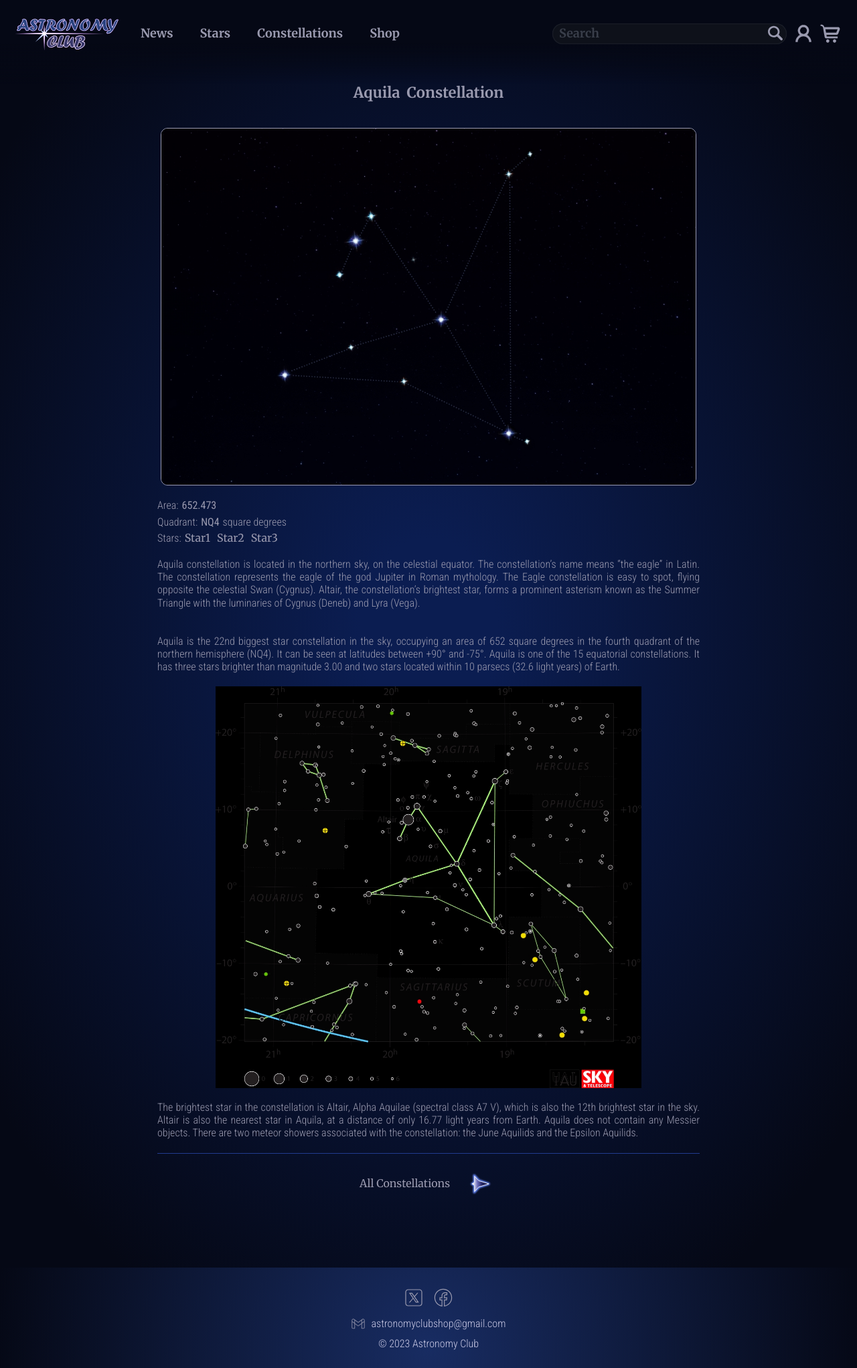
After one commit to Sergy1616/ac_project, a Django app: page /space/constellations/aquila/ in a window 1280 px wide. The commit adds this page. Shown: the whole page at 67% size. Run offline with Django 4.2, Linux system fonts and the light colour scheme; data comes from the database, SQL or seed files in the repository; some libraries are stand-ins or nearby versions.

Commit message:
Constellation detail page

```diff
--- a/ac_app/space/models.py
+++ b/ac_app/space/models.py
@@ -58,5 +58,8 @@ class Constellation(models.Model):
     def __str__(self):
         return self.name
 
+    def get_absolute_url(self):
+        return reverse('constellation_detail', kwargs={'slug': self.slug})
+
     class Meta:
         ordering = ["name"]
--- a/ac_app/space/urls.py
+++ b/ac_app/space/urls.py
@@ -5,7 +5,8 @@ from .views import (
     SpaceNewsDetailView,
     CommentView,
     CommentDeleteView,
-    ConstellationView
+    ConstellationView,
+    ConstellationDetailView
 )
 
 urlpatterns = [
@@ -14,4 +15,5 @@ urlpatterns = [
     path('news/<slug:slug>/comment/', CommentView.as_view(), name='comment_view'),
     path('news/<slug:slug>/comment_delete/', CommentDeleteView.as_view(), name='comment_delete'),
     path('constellations/', ConstellationView.as_view(), name='constellations'),
+    path('constellations/<slug:slug>/', ConstellationDetailView.as_view(), name='constellation_detail'),
 ]
--- a/ac_app/space/utils.py
+++ b/ac_app/space/utils.py
@@ -33,36 +33,35 @@ class NavigationMixin:
     extra_filters = {}
     sort_order = 'asc'
 
-    def get_next_item(self):
+    def get_adjacent_item(self, direction):
+        """
+        General method to get the next or previous item.
+        """
         if self.navigate_on_field is None:
             return None
         field_name = self.navigate_on_field
         current_value = getattr(self.object, field_name)
         model = self.model
+
         if self.sort_order == 'asc':
-            filters = {**self.extra_filters, **{f'{field_name}__gt': current_value}}
-            next_item = model.objects.filter(**filters).order_by(field_name).first()
+            if direction == 'next':
+                filters = {**self.extra_filters, **{f'{field_name}__gt': current_value}}
+                order_by_field = field_name
+            elif direction == 'prev':
+                filters = {**self.extra_filters, **{f'{field_name}__lt': current_value}}
+                order_by_field = f'-{field_name}'
         else:
-            filters = {**self.extra_filters, **{f'{field_name}__lt': current_value}}
-            next_item = model.objects.filter(**filters).order_by(f'-{field_name}').first()
-        return next_item
+            if direction == 'next':
+                filters = {**self.extra_filters, **{f'{field_name}__lt': current_value}}
+                order_by_field = f'-{field_name}'
+            elif direction == 'prev':
+                filters = {**self.extra_filters, **{f'{field_name}__gt': current_value}}
+                order_by_field = field_name
 
-    def get_prev_item(self):
-        if self.navigate_on_field is None:
-            return None
-        field_name = self.navigate_on_field
-        current_value = getattr(self.object, field_name)
-        model = self.model
-        if self.sort_order == 'asc':
-            filters = {**self.extra_filters, **{f'{field_name}__lt': current_value}}
-            prev_item = model.objects.filter(**filters).order_by(f'-{field_name}').first()
-        else:
-            filters = {**self.extra_filters, **{f'{field_name}__gt': current_value}}
-            prev_item = model.objects.filter(**filters).order_by(field_name).first()
-        return prev_item
+        return model.objects.filter(**filters).order_by(order_by_field).first()
 
     def get_context_data(self, **kwargs):
         context = super().get_context_data(**kwargs)
-        context['next_item'] = self.get_next_item()
-        context['prev_item'] = self.get_prev_item()
+        context['next_item'] = self.get_adjacent_item('next')
+        context['prev_item'] = self.get_adjacent_item('prev')
         return context
--- a/ac_app/space/views.py
+++ b/ac_app/space/views.py
@@ -79,3 +79,16 @@ class ConstellationView(PaginatedListView):
 
     def get_ajax_template_name(self):
         return "include/space/other_constellations.html"
+
+
+class ConstellationDetailView(NavigationMixin, DetailView):
+    model = Constellation
+    template_name = 'space/constellation_detail.html'
+    context_object_name = 'constellation'
+    navigate_on_field = 'name'
+    sort_order = 'asc'
+
+    def get_context_data(self, **kwargs):
+        context = super().get_context_data(**kwargs)
+        context['constellation_list'] = reverse('constellations')
+        return context
--- a/ac_app/static/css/page-style.css
+++ b/ac_app/static/css/page-style.css
@@ -330,7 +330,8 @@
 }
 
 /*  space detail */
-.space-news-content {
+.space-news-content,
+.constellation-content {
     text-align: justify;
     margin-top: 20px;
     padding: 0 10px;
@@ -351,6 +352,24 @@
     margin: 0 auto;
     border: 1px solid var(--text-color);
     border-radius:10px;
+}
+
+.constellation-stars {
+    display: flex;
+    margin-bottom: 20px;
+    flex-wrap: wrap;
+}
+
+.constellation-stars li:first-child { margin-right: 5px; }
+
+.constellation-stars li { margin-right: 10px; }
+
+/* django-ckeditor */
+.item-description { margin-bottom: 20px; }
+.item-description img {
+    width: 100%;
+    object-fit: contain;
+    border: transparent;
 }
 
 /* comments */
--- /dev/null
+++ b/ac_app/templates/space/constellation_detail.html
@@ -0,0 +1,40 @@
+{% extends 'base.html' %}
+{% load static %}
+{% block title %}{{ constellation.name }} Constellation{% endblock %}
+{% block content %}
+    <main class="main">
+        <div class="container">
+            <div class="detail-box">
+                <h1 class="page-title">{{ constellation.name }}<span>Constellation</span></h1>
+                <div class="detail-wrapper">
+                    {% if constellation.image %}<img src="{{ constellation.image.url }}" alt="img">{% endif %}
+                    <div class="constellation-content">
+                        <p class="item-info">Area:<span>{{ constellation.area }}</span></p>
+                        <p class="item-info">Quadrant:<span>{{ constellation.quadrant }}</span>square degrees</p>
+                        <ul class="constellation-stars">
+                            <li>Stars:</li>
+                            <li><a class="page-link" href="#">Star1</a></li>
+                            <li><a class="page-link" href="#">Star2</a></li>
+                            <li><a class="page-link" href="#">Star3</a></li>
+                        </ul>
+                        <div class="item-description">{{ constellation.description|safe|linebreaksbr }}</div>
+                        <hr>
+                    </div>
+                </div>
+                <div class="detail-control">
+                    {% if prev_item %}
+                        <a class="pagin-arrows" href="{{ prev_item.get_absolute_url }}">
+                            <img class="page-arrows" src="{% static 'images/arrow_left.svg' %}" alt="img">
+                        </a>
+                    {% endif %}
+                    <a class="page-link" href="{{ constellation_list }}">All Constellations</a>
+                    {% if next_item %}
+                        <a class="pagin-arrows" href="{{ next_item.get_absolute_url }}">
+                            <img class="page-arrows" src="{% static 'images/arrow_right.svg' %}" alt="img">
+                        </a>
+                    {% endif %}
+                </div>
+            </div>
+        </div>
+    </main>
+{% endblock %}
```
Also changed, not shown: ac_app/templates/include/space/other_constellations.html (+10 -6 lines).
